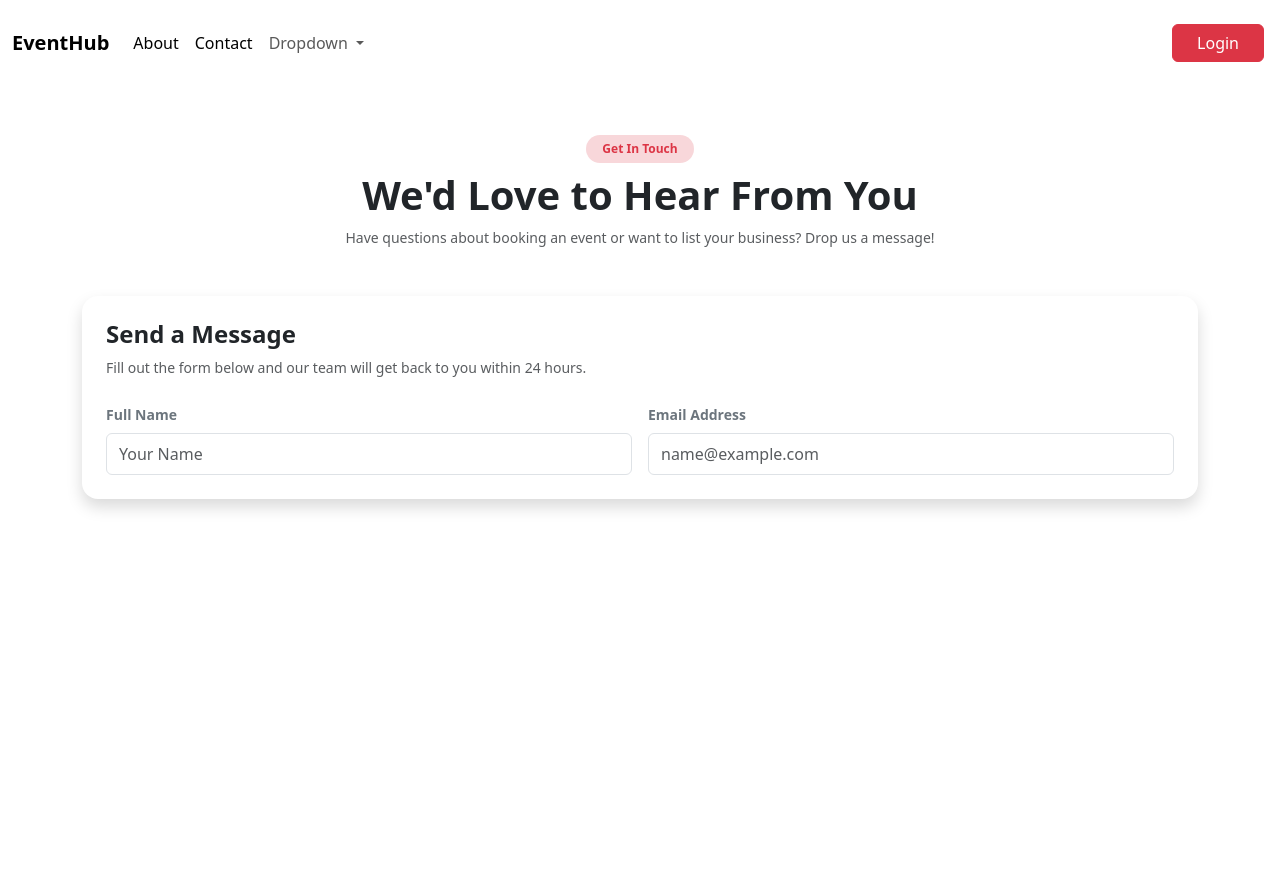
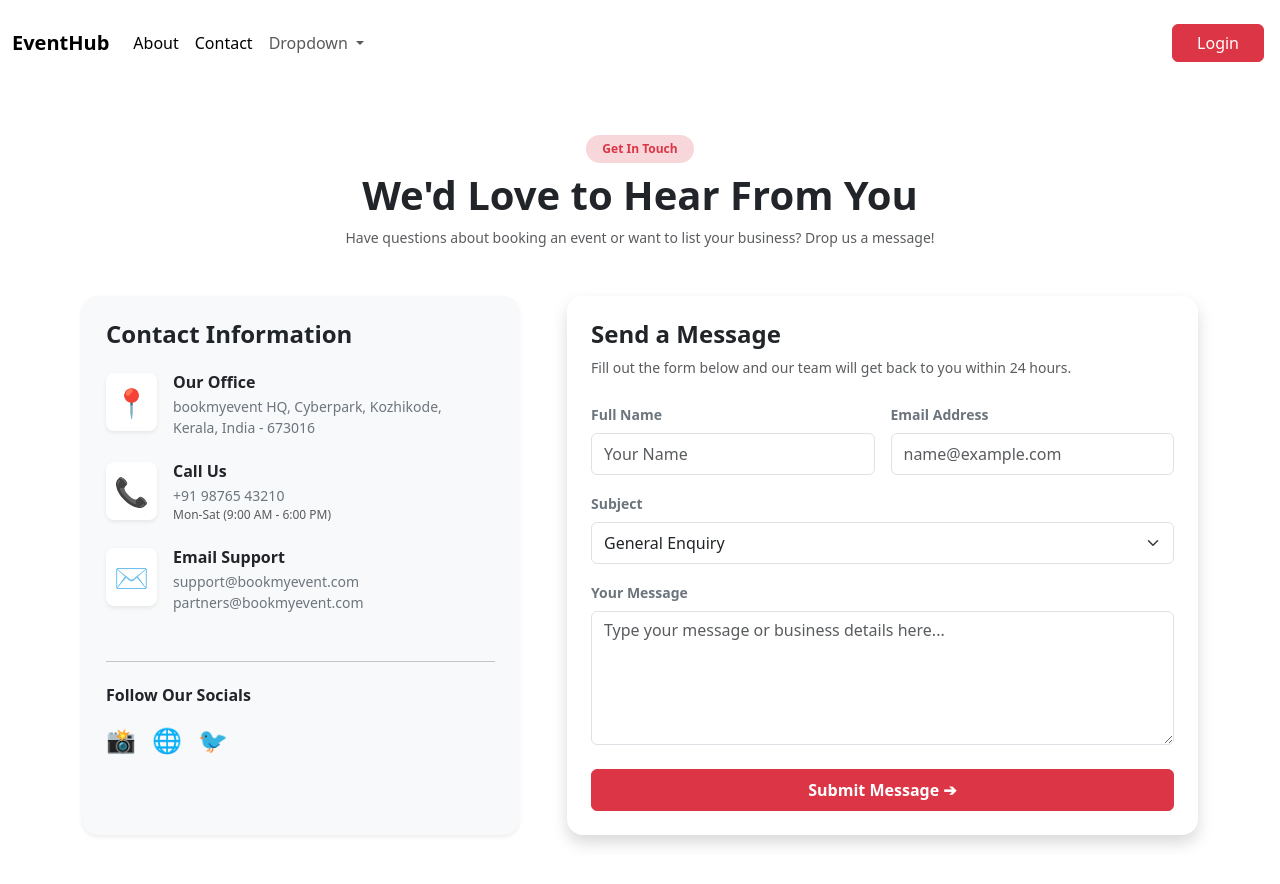
Before and after one commit to nazrine/bookmyevent-new, a Vue app: page /contact in a window 1280 px wide. Shown: the top 884 px of the page. Built offline with nearby package versions, Linux system fonts and the light colour scheme.

Commit message:
contact page done

```diff
--- a/src/views/contact.vue
+++ b/src/views/contact.vue
@@ -1,8 +1,59 @@
 <script setup>
+import { ref } from 'vue';
 
+// 📢 STATES
+const name = ref('');
+const email = ref('');
+const subject = ref('General Enquiry');
+const message = ref('');
+const formMessage = ref('');
+const isSubmitting = ref(false);
+
+// 📤 SUBMIT CONTACT FORM TO DB.JSON
+const handleContactSubmit = async () => {
+  if (!name.value || !email.value || !message.value) {
+    formMessage.value = "⚠️ Please fill in all required fields.";
+    return;
+  }
+
+  isSubmitting.value = true;
+  formMessage.value = "";
+
+  const newMessage = {
+    id: String(Date.now()),
+    name: name.value,
+    email: email.value,
+    subject: subject.value,
+    message: message.value,
+    date: new Date().toLocaleDateString()
+  };
+
+  try {
+    const res = await fetch('http://localhost:3000/messages', {
+      method: 'POST',
+      headers: { 'Content-Type': 'application/json' },
+      body: JSON.stringify(newMessage)
+    });
+
+    if (res.ok) {
+      formMessage.value = "🎉 Thank you! Your message has been sent. Our support team will connect with you shortly.";
+      // Form reset ചെയ്യാൻ
+      name.value = '';
+      email.value = '';
+      message.value = '';
+    }
+  } catch (err) {
+    formMessage.value = "❌ Failed to send message. Please try again later.";
+  } finally {
+    isSubmitting.value = false;
+  }
+};
 </script>
+
 <template>
   <div class="container my-5 text-start min-vh-100">
+
+    <!-- 📄 PAGE HEADER -->
     <div class="text-center mb-5">
       <span class="badge bg-danger-subtle text-danger mb-2 px-3 py-2 fw-bold rounded-pill">Get In Touch</span>
       <h1 class="fw-bold text-dark">We'd Love to Hear From You</h1>
@@ -11,33 +62,104 @@
       </p>
     </div>
 
+    <div class="row g-5">
+
+      <!-- 📍 LEFT COLUMN: CONTACT INFO -->
+      <div class="col-lg-5">
+        <div class="card p-4 border-0 shadow-sm rounded-4 bg-light h-100">
+          <h4 class="fw-bold text-dark mb-4">Contact Information</h4>
+
+          <div class="d-flex align-items-start gap-3 mb-4">
+            <span class="fs-3 bg-white p-2 rounded-3 shadow-sm">📍</span>
+            <div>
+              <h6 class="fw-bold text-dark m-0 mb-1">Our Office</h6>
+              <p class="text-secondary small m-0 lh-base">
+                bookmyevent HQ, Cyberpark, Kozhikode,<br>Kerala, India - 673016
+              </p>
+            </div>
+          </div>
+
+          <div class="d-flex align-items-start gap-3 mb-4">
+            <span class="fs-3 bg-white p-2 rounded-3 shadow-sm">📞</span>
+            <div>
+              <h6 class="fw-bold text-dark m-0 mb-1">Call Us</h6>
+              <p class="text-secondary small m-0">+91 98765 43210</p>
+              <p class="text-muted text-xs m-0">Mon-Sat (9:00 AM - 6:00 PM)</p>
+            </div>
+          </div>
+
+          <div class="d-flex align-items-start gap-3 mb-4">
+            <span class="fs-3 bg-white p-2 rounded-3 shadow-sm">✉️</span>
+            <div>
+              <h6 class="fw-bold text-dark m-0 mb-1">Email Support</h6>
+              <p class="text-secondary small m-0">support@bookmyevent.com</p>
+              <p class="text-secondary small m-0">partners@bookmyevent.com</p>
+            </div>
+          </div>
+
+          <hr class="my-4 opacity-25">
+
+          <!-- Social media placeholder icons -->
+          <h6 class="fw-bold text-dark mb-3">Follow Our Socials</h6>
+          <div class="d-flex gap-3 fs-4">
+            <a href="#" class="text-danger text-decoration-none">📸</a>
+            <a href="#" class="text-primary text-decoration-none">🌐</a>
+            <a href="#" class="text-dark text-decoration-none">🐦</a>
+          </div>
+        </div>
+      </div>
+
+      <!-- 📝 RIGHT COLUMN: DYNAMIC HELP/SUPPORT FORM -->
+      <div class="col-lg-7">
         <div class="card p-4 border-0 shadow rounded-4 bg-white">
-            <h4 class="fw-bold text-dark mb-2">
-                Send a Message
-            </h4>
-            <p class="text-muted small mb-4">Fill out the form below and our team will
-                get back to you within 24 hours.</p>
+          <h4 class="fw-bold text-dark mb-2">Send a Message</h4>
+          <p class="text-muted small mb-4">Fill out the form below and our team will get back to you within 24 hours.</p>
+
+          <div v-if="formMessage" class="alert alert-info py-2 small" role="alert">
+            {{ formMessage }}
+          </div>
 
           <form @submit.prevent="handleContactSubmit">
             <div class="row g-3">
               <div class="col-md-6">
                 <label class="form-label small fw-bold text-secondary">Full Name</label>
-                        <input type="text" v-model="name" class="form-control py-2" placeholder="Your Name"
-                        required>
+                <input type="text" v-model="name" class="form-control py-2" placeholder="Your Name" required>
               </div>
               <div class="col-md-6">
-                        <label class="form-label small fw-bold text-secondary">
-                            Email Address
-                        </label>
-                        <input type="email" v-model="email" class="form-control py-2"
-                        placeholder="name@example.com" required>
+                <label class="form-label small fw-bold text-secondary">Email Address</label>
+                <input type="email" v-model="email" class="form-control py-2" placeholder="name@example.com" required>
               </div>
             </div>
+
+            <div class="mb-3 mt-3">
+              <label class="form-label small fw-bold text-secondary">Subject</label>
+              <select v-model="subject" class="form-select py-2">
+                <option value="General Enquiry">General Enquiry</option>
+                <option value="Partner Registration">Register as Event Partner</option>
+                <option value="Booking Help">Booking / Cancellation Help</option>
+                <option value="Technical Issue">Website Technical Issue</option>
+              </select>
+            </div>
+
+            <div class="mb-4">
+              <label class="form-label small fw-bold text-secondary">Your Message</label>
+              <textarea v-model="message" class="form-control" rows="5" placeholder="Type your message or business details here..." required></textarea>
+            </div>
+
+            <button type="submit" class="btn btn-danger w-100 py-2 fw-bold" :disabled="isSubmitting">
+              {{ isSubmitting ? 'Sending Message...' : 'Submit Message ➔' }}
+            </button>
           </form>
+        </div>
+      </div>
+
     </div>
   </div>
 </template>
 
 <style scoped>
-
+.text-xs { font-size: 12px; }
+.card {
+  background-color: #ffffff;
+}
 </style>
```
Lines whose indentation alone changed are shown as unchanged.
